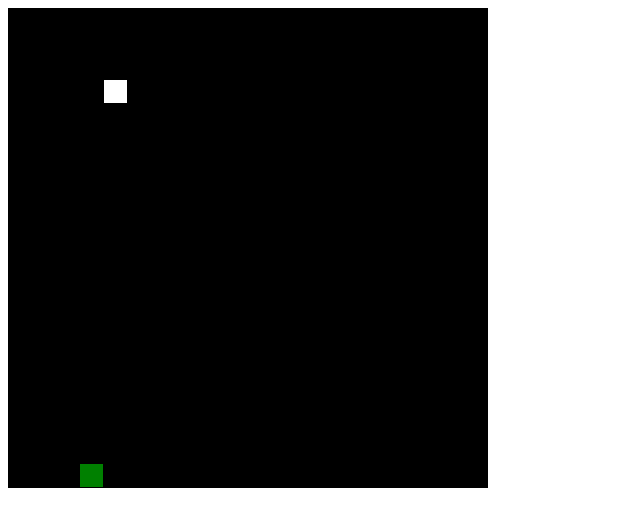
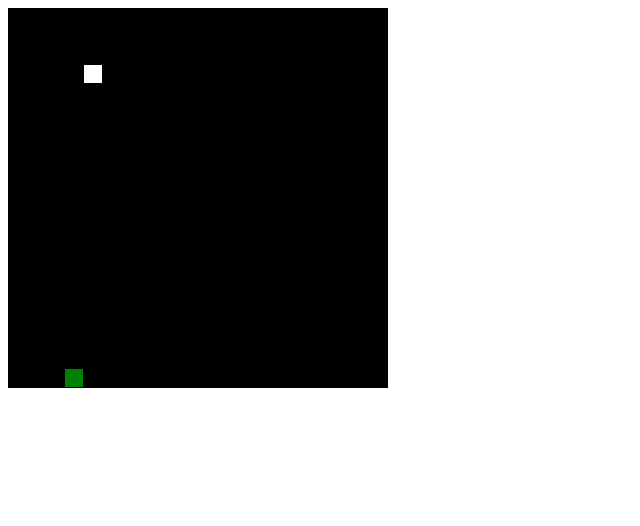
Before and after one commit to diego-monfort-landolt/snake, a plain HTML site: page index.html in a window 1280 px wide. Shown: the whole page, without its empty margins (0-640 px from the left). Drawn offline with Linux system fonts and the light colour scheme.

Commit message:
button versuch
fehlgeschlagen - canvas verkleinert

```diff
--- a/index.html
+++ b/index.html
@@ -9,8 +9,7 @@
 </head>
 <body>
 <!--start canvas - malfleche fuer das snake spiel-->
-    <canvas id="canvas" width="480" height="480"></canvas>
-
+    <canvas id="canvas" width="380" height="380"></canvas>
 
 
     <script src="main.js"></script>
```
